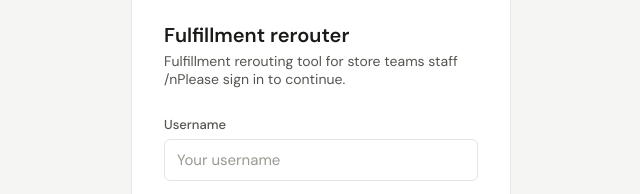
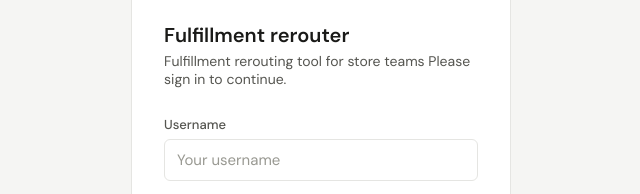
Before and after one commit to ataberkynt/sh_fulfillment_rerouting, a website: page public/index.html in a window 1280 px wide. Shown: the part 241-435 px from the top of the page, 319-959 px from the left. Drawn offline with Linux system fonts and the light colour scheme.

Commit message:
Update index.html

```diff
--- a/public/index.html
+++ b/public/index.html
@@ -170,7 +170,8 @@
       <svg viewBox="0 0 24 24"><path d="M15.8 2.3c-.1-.1-.3-.1-.4 0l-1 .6c-.2-.6-.7-1.2-1.4-1.5-.6-.3-1.3-.4-2-.2-.3-.7-.8-1.2-1.5-1.2-.4 0-.8.2-1.1.5C8 .8 7.8 1.1 7.7 1.4c-.5-.1-1 0-1.4.3-.4.3-.7.7-.8 1.2l-4 12c-.1.2 0 .4.2.5l5.3 1.6 1.6 4.7c.1.2.3.3.5.2l9.6-2.9c.2-.1.3-.3.2-.5L15.8 2.3z"/></svg>
     </div>
     <h1>Fulfillment rerouter</h1>
-    <p>Fulfillment rerouting tool for store teams staff /nPlease sign in to continue.</p>
+    <p>Fulfillment rerouting tool for store teams
+      Please sign in to continue.</p>
     <div class="field"><label>Username</label><input type="text" id="un-input" placeholder="Your username" autocomplete="username" /></div>
     <div class="field"><label>Password</label><input type="password" id="pw-input" placeholder="Your password" autocomplete="current-password" /></div>
     <button class="btn-primary" onclick="doLogin()" id="login-btn">Sign in<div class="spinner" id="login-spinner"></div></button>
```
